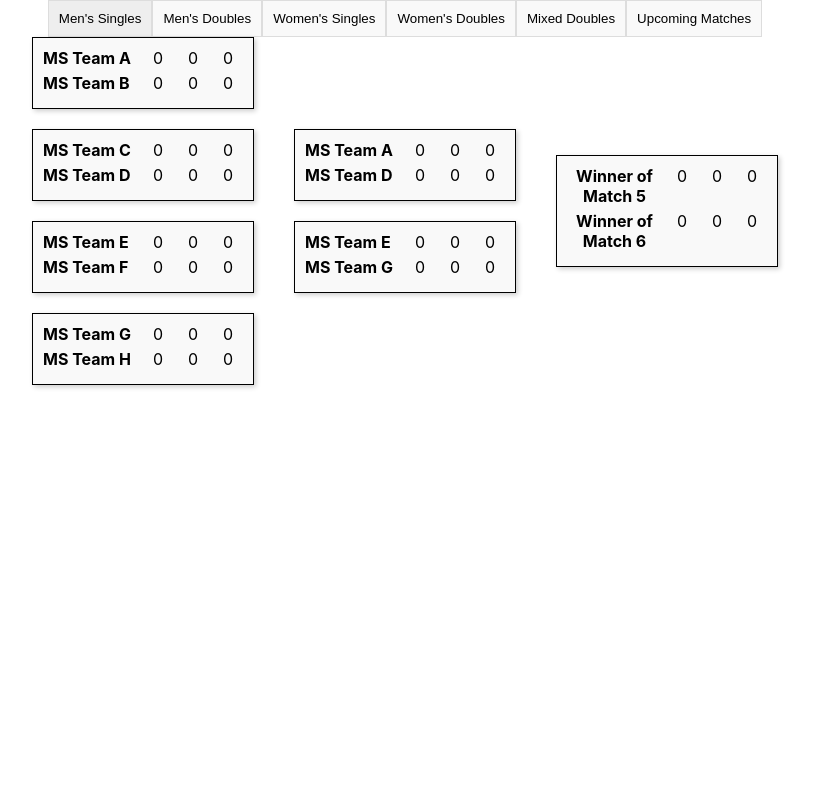
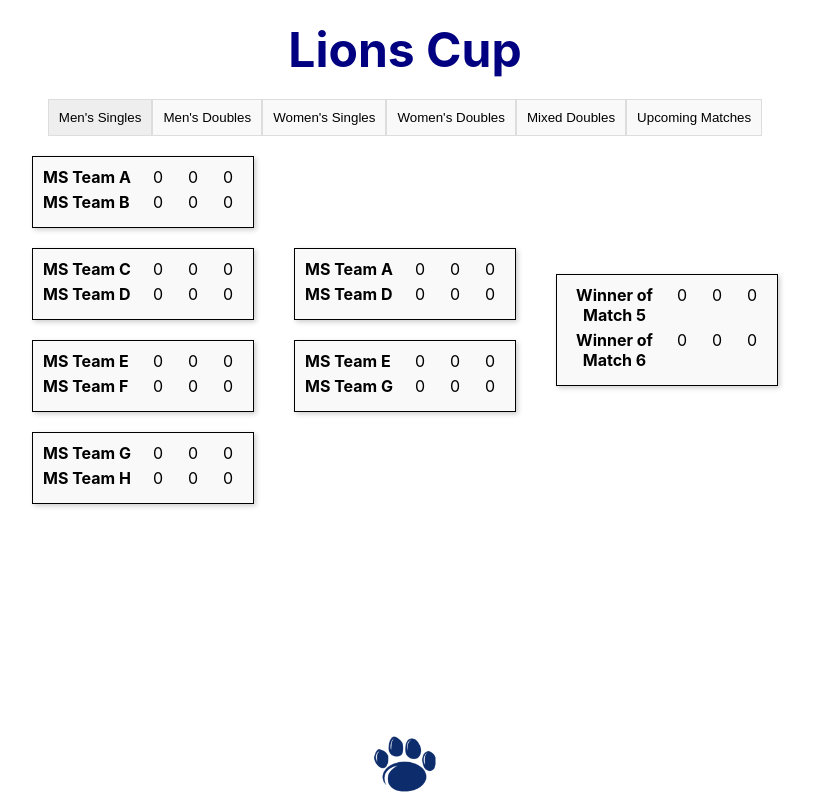
Before and after one commit to Spy12150/Tournament-Bracket, a React (Create React App) app: page / in a window 1280 px wide. Shown: the whole page, without its empty margins (235-1048 px from the left). Built offline with nearby package versions, Linux system fonts and the light colour scheme.

Commit message:
3rd commit

```diff
--- a/src/App.css
+++ b/src/App.css
@@ -11,6 +11,35 @@
   .App-logo {
     animation: App-logo-spin infinite 20s linear;
   }
+}
+
+.tabs-container {
+  /* Other styles for your tabs container */
+  margin-bottom: 20px; /* Adjust the space as needed */
+}
+
+/* App.css */
+.footer-image {
+  position: fixed; /* Fix the position to the bottom of the screen */
+  bottom: 0; /* Align to the bottom */
+  left: 50%; /* Center horizontally */
+  transform: translateX(-50%); /* Adjust horizontal centering */
+  width: 100%; /* Take full width to center the image properly */
+  text-align: center; /* Center the image */
+}
+
+.footer-image img {
+  max-width: 5%; /* Image width is 25% of the screen width */
+  height: auto; /* Maintain the aspect ratio of the image */
+}
+
+
+.tournament-title {
+  text-align: center;
+  color: #000080; /* Dark blue color */
+  font-size: 48px; /* Large font size, adjust as needed */
+  margin-top: 20px; /* Add some space at the top */
+  margin-bottom: 20px; /* Space above the tabs */
 }
 
 .App-header {
--- a/src/App.js
+++ b/src/App.js
@@ -6,6 +6,7 @@ import './App.css'; // If you have a CSS file
 import TabsContainer from './TabsContainer';
 import './Tabs.css';
 import UpcomingMatches from './UpcomingMatches';
+import media1 from './Media1.png'; // Update the path to your image
 
 const mockTournamentData = {
   "Men's Singles": [
@@ -74,8 +75,14 @@ const App = () => {
 
   return (
     <div className="App">
-      <TabsContainer activeTab={activeTab} setActiveTab={setActiveTab} />
+      <h1 className="tournament-title">Lions Cup</h1> {/* Add the title here */}
+      <div className="tabs-container" style={{ marginBottom: '20px' }}> {/* Inline style for margin */}
+        <TabsContainer activeTab={activeTab} setActiveTab={setActiveTab} />
+      </div>
       {renderContent()}
+      <div className="footer-image">
+        <img src={media1} alt="Lions Cup" />
+      </div>
     </div>
   );
 };
```
Also changed, not shown: src/Media1.png (added).
